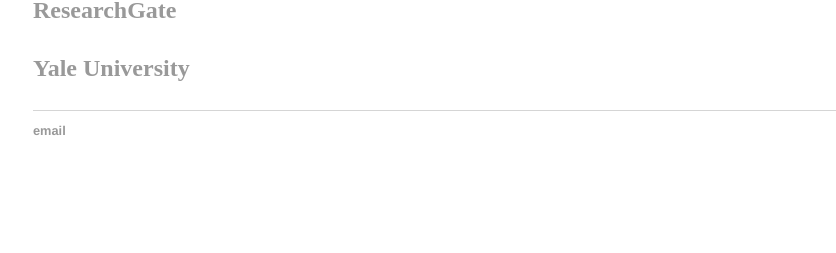
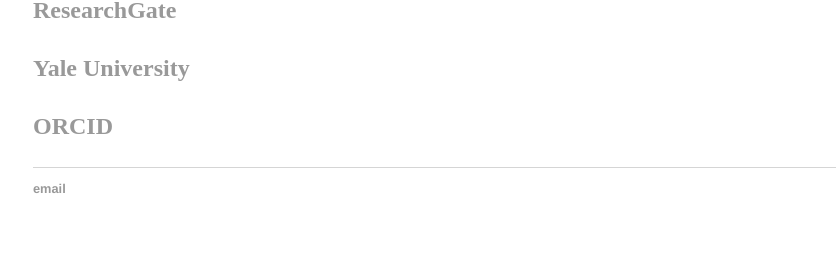
Before and after one commit to jackolivershaw/jackolivershaw.github.io, a Jekyll site: the page built from about/index.html, in a window 1280 px wide. Shown: the part 759-1012 px from the top of the page, without its empty margins (159-995 px from the left). Built offline with Jekyll 4.4.1, drawn with Linux system fonts in a browser that asks for light colours; before the commit the page ends 957 px from its top, so only the background shows below that.

Commit message:
Update index.html

```diff
--- a/about/index.html
+++ b/about/index.html
@@ -23,6 +23,11 @@
 	<p><b><a href="http://yale.academia.edu/JackShaw">Academia.edu</a></p></b>
 	<p><b><a href="https://www.researchgate.net/profile/Jack_Shaw7">ResearchGate</a></p></b>
 	<p><b><a href="https://people.earth.yale.edu/profile/jack-shaw/about">Yale University</a></p></b>
+	<p><b><a href="https://orcid.org/0000-0002-2725-2334">ORCID</a></p></b>
+
+
+
+
 
 
 </div><!-- /.blurb -->
```
